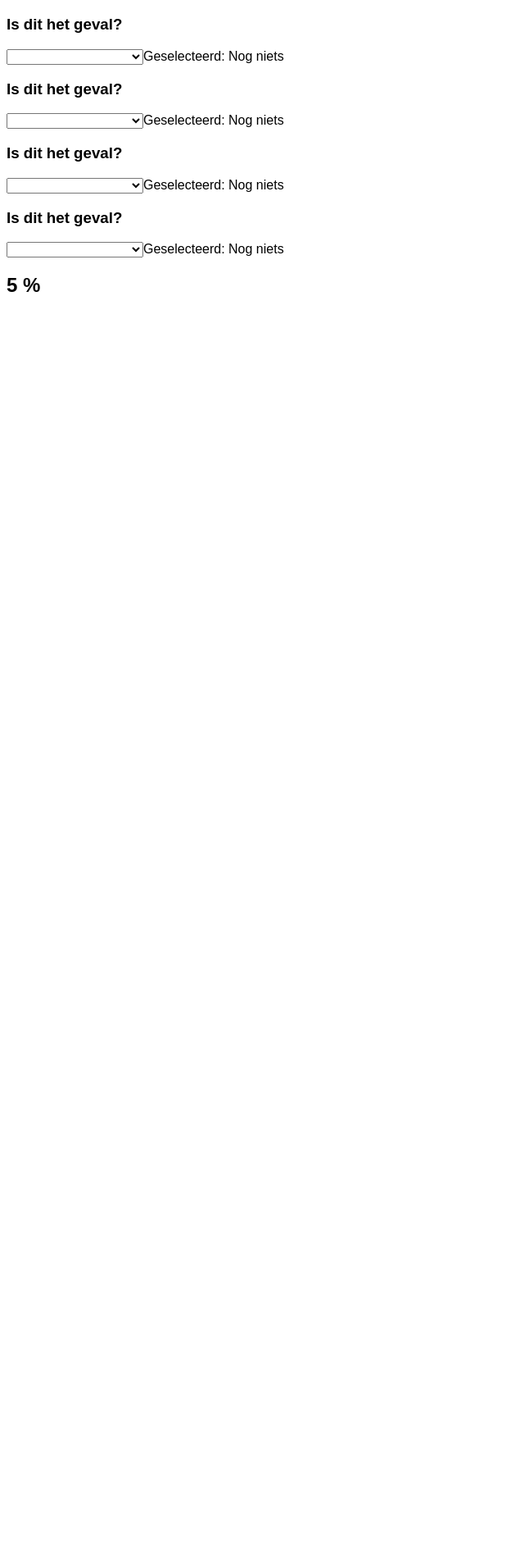
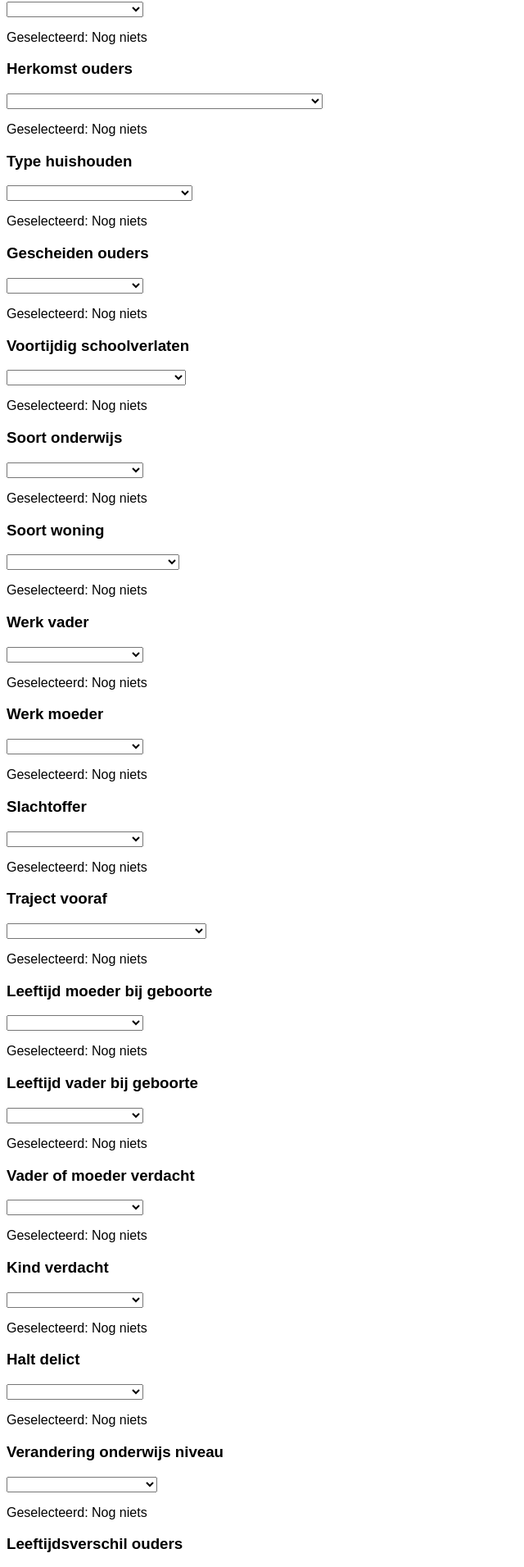
Before and after one commit to joostflick/frontend-applications, a Vue app: page / in a window 1280 px wide. Shown: the part 119-2030 px from the top of the page at 82% size, without its empty margins (0-640 px from the left). Before the commit the page ends 800 px from the top, so only its background shows below. Built offline with nearby package versions, Linux system fonts and the light colour scheme.

Commit message:
Updated form + added questions

```diff
--- a/src/Form.vue
+++ b/src/Form.vue
@@ -1,9 +1,16 @@
 <template>
-    <div>
-        <h1>Vragen</h1>
-        <app-input></app-input>
-        <app-input></app-input>
-        <app-input></app-input>
-        <app-input></app-input>
+    <div id="questionform">
+        <app-input v-for="question in questions" v-bind:key="question.id" :question='question' />
     </div>
 </template>
+
+<script>
+import questions from './questions.js'
+export default {
+    data () {
+        return {
+            questions
+        }
+    }
+}
+</script>
--- a/src/Input.vue
+++ b/src/Input.vue
@@ -1,13 +1,11 @@
 <template>
     <div>
-        <h3>Is dit het geval?</h3>
+        <h3>{{question.question}}</h3>
        <select v-model="selected">
   <option disabled value="Leeg">Selecteer één antwoord:</option>
-  <option>Optie 1</option>
-  <option>Optie 2</option>
-  <option>Optie 3</option>
+  <option v-for="option in question.options" v-bind:key="option.id" :option='option'>{{option}}</option>
 </select>
-<span>Geselecteerd: {{ selected }}</span>
+<p>Geselecteerd: {{ selected }}</p>
     </div>
 </template>
 <script>
@@ -16,6 +14,9 @@ export default {
         return {
             selected: 'Nog niets'
         }
+    },
+    props: {
+        question: Object
     }
 }
 </script>
--- a/src/main.js
+++ b/src/main.js
@@ -6,7 +6,10 @@ import Input from './Input.vue'
 Vue.component('app-form', Form)
 Vue.component('app-input', Input)
 
+
 new Vue({
-  el: '#app',
-  render: h => h(App)
-});
+  el     : '#app',
+  components: { app: App,
+   },
+  render : h => h('app')
+})
--- /dev/null
+++ b/src/questions.js
@@ -0,0 +1,278 @@
+export default [
+    { question: "Geslacht ", options: ["Vrouw", "Man"] },
+    {
+      question: "Herkomst ouders",
+      options: [
+        "Beide ouders Nederlands",
+        "Beide ouders niet Nederlands",
+        "Een van de ouders Nederlands en de andere niet Nederlands"
+      ]
+    },
+    {
+      question: "Type huishouden",
+      options: [
+        "Gehuwd paar met kinderen",
+        "Eenouderhuishouden",
+        "Eenpersoonshuishouden",
+        "Gehuwd paar zonder kinderen",
+        "Institutioneel huishouden",
+        "Niet-gehuwd paar met kinderen",
+        "Niet-gehuwd paar zonder kinderen",
+        "Overig huishouden",
+        "Onbekend huishouden"
+      ]
+    },
+    { question: "Gescheiden ouders", options: ["Nee", "Ja"] },
+    {
+      question: "Voortijdig schoolverlaten",
+      options: [
+        "Door in onderwijs",
+        "Onbekend",
+        "Niet van toepassing",
+        "Uit onderwijs met startkwalificatie",
+        "Voortijdig schoolverlaten"
+      ]
+    },
+    {
+      question: "Soort onderwijs",
+      options: ["Regulier onderwijs", "Onbekend", "Niet-regulier onderwijs"]
+    },
+    {
+      question: "Soort woning",
+      options: [
+        "Eigen woning",
+        "Huurwoning met huurtoeslag",
+        "Huurwoning zonder huurtoeslag",
+        "Onbekend"
+      ]
+    },
+    {
+      question: "Werk vader",
+      options: [
+        "Werkend of overig actief",
+        "Geen werk en niet actief",
+        "Onbekend"
+      ]
+    },
+    {
+      question: "Werk moeder",
+      options: [
+        "Werkend of overig actief",
+        "Geen werk en niet actief",
+        "Onbekend"
+      ]
+    },
+    { question: "Slachtoffer", options: ["Nee", "Ja"] },
+    {
+      question: "Traject vooraf",
+      options: [
+        "Geen jeugdhulp zonder verblijf gehad",
+        "Jeugdhulp zonder verblijf gehad"
+      ]
+    },
+    {
+      question: "Leeftijd moeder bij geboorte",
+      options: [
+        "Jonger dan 20 jaar",
+        "20 tot 25 jaar",
+        "25 tot 30 jaar",
+        "30 tot 35 jaar",
+        "35 tot 40 jaar",
+        "40 jaar en ouder"
+      ]
+    },
+    {
+      question: "Leeftijd vader bij geboorte",
+      options: [
+        "Jonger dan 25 jaar",
+        "25 tot 30 jaar",
+        "30 tot 35 jaar",
+        "35 tot 40 jaar",
+        "40 jaar en ouder"
+      ]
+    },
+    { question: "Vader of moeder verdacht", options: ["Nee", "Ja"] },
+    { question: "Kind verdacht", options: ["Nee", "Ja"] },
+    { question: "Halt delict", options: ["Nee", "Ja"] },
+    {
+      question: "Verandering onderwijs niveau",
+      options: ["Opschalen of gelijk blijvend", "Afschalen", "Onbekend"]
+    },
+    {
+      question: "Leeftijdsverschil ouders",
+      options: ["Minder dan 5 jaar", "Meer dan 5 jaar"]
+    },
+    {
+      question: "Actueel onderwijs niveau",
+      options: [
+        "Basisonderwijs",
+        "Onderwijs onbekend",
+        "Vmbo b/k, mbo 1 of mbo 2",
+        "Vmbo g/t, mbo 3 of mbo 4",
+        "Havo onderbouw, Havo bovenbouw of Hbo bachelor",
+        "Vwo of Wo bachelor"
+      ]
+    },
+    {
+      question: "Hoogst behaalde diploma vader",
+      options: [
+        "Onderwijs onbekend",
+        "Vmbo b/k, mbo 1 of mbo 2",
+        "Vmbo g/t, mbo 3 of mbo 4",
+        "Havo onderbouw, Havo bovenbouw, Hbo bachelor of Hbo master",
+        "Vwo, Wo bachelor of Wo master"
+      ]
+    },
+    {
+      question: "Hoogst behaalde diploma moeder",
+      options: [
+        "Onderwijs onbekend",
+        "Vmbo b/k, mbo 1 of mbo 2",
+        "Vmbo g/t, mbo 3 of mbo 4",
+        "Havo onderbouw, Havo bovenbouw, Hbo bachelor of Hbo master",
+        "Vwo, Wo bachelor of Wo master"
+      ]
+    },
+    { question: "Zwaar traject", options: ["Nee", "Ja"] }
+  ];
+  const questions = [
+  { question: "Geslacht ", options: ["Vrouw", "Man"] },
+  {
+    question: "Herkomst ouders",
+    options: [
+      "Beide ouders Nederlands",
+      "Beide ouders niet Nederlands",
+      "Een van de ouders Nederlands en de andere niet Nederlands",
+      "Onbekend"
+    ]
+  },
+  {
+    question: "Type huishouden",
+    options: [
+      "Gehuwd paar met kinderen",
+      "Eenouderhuishouden",
+      "Eenpersoonshuishouden",
+      "Gehuwd paar zonder kinderen",
+      "Institutioneel huishouden",
+      "Niet-gehuwd paar met kinderen",
+      "Niet-gehuwd paar zonder kinderen",
+      "Overig huishouden",
+      "Onbekend"
+    ]
+  },
+  { question: "Gescheiden ouders", options: ["Nee", "Ja"] },
+  {
+    question: "Voortijdig schoolverlaten",
+    options: [
+      "Door in onderwijs",
+      "Niet van toepassing",
+      "Uit onderwijs met startkwalificatie",
+      "Voortijdig schoolverlaten",
+      "Onbekend"
+    ]
+  },
+  {
+    question: "Soort onderwijs",
+    options: ["Regulier onderwijs", "Niet-regulier onderwijs", "Onbekend"]
+  },
+  {
+    question: "Soort woning",
+    options: [
+      "Eigen woning",
+      "Huurwoning met huurtoeslag",
+      "Huurwoning zonder huurtoeslag",
+      "Onbekend"
+    ]
+  },
+  {
+    question: "Werk vader",
+    options: [
+      "Werkend of overig actief",
+      "Geen werk en niet actief",
+      "Onbekend"
+    ]
+  },
+  {
+    question: "Werk moeder",
+    options: [
+      "Werkend of overig actief",
+      "Geen werk en niet actief",
+      "Onbekend"
+    ]
+  },
+  { question: "Slachtoffer", options: ["Nee", "Ja"] },
+  {
+    question: "Traject vooraf",
+    options: [
+      "Geen jeugdhulp zonder verblijf gehad",
+      "Jeugdhulp zonder verblijf gehad",
+      "Onbekend"
+    ]
+  },
+  {
+    question: "Leeftijd moeder bij geboorte",
+    options: [
+      "Jonger dan 20 jaar",
+      "20 tot 25 jaar",
+      "25 tot 30 jaar",
+      "30 tot 35 jaar",
+      "35 tot 40 jaar",
+      "40 jaar en ouder",
+      "Onbekend"
+    ]
+  },
+  {
+    question: "Leeftijd vader bij geboorte",
+    options: [
+      "Jonger dan 25 jaar",
+      "25 tot 30 jaar",
+      "30 tot 35 jaar",
+      "35 tot 40 jaar",
+      "40 jaar en ouder",
+      "Onbekend"
+    ]
+  },
+  { question: "Vader of moeder verdacht", options: ["Nee", "Ja", "Onbekend"] },
+  { question: "Kind verdacht", options: ["Nee", "Ja", "Onbekend"] },
+  { question: "Halt delict", options: ["Nee", "Ja", "Onbekend"] },
+  {
+    question: "Verandering onderwijs niveau",
+    options: ["Opschalen of gelijk blijvend", "Afschalen", "Onbekend"]
+  },
+  {
+    question: "Leeftijdsverschil ouders",
+    options: ["Minder dan 5 jaar", "Meer dan 5 jaar", "Onbekend"]
+  },
+  {
+    question: "Actueel onderwijs niveau",
+    options: [
+      "Basisonderwijs",
+      "Vmbo b/k, mbo 1 of mbo 2",
+      "Vmbo g/t, mbo 3 of mbo 4",
+      "Havo onderbouw, Havo bovenbouw of Hbo bachelor",
+      "Vwo of Wo bachelor",
+      "Onbekend"
+    ]
+  },
+  {
+    question: "Hoogst behaalde diploma vader",
+    options: [
+      "Vmbo b/k, mbo 1 of mbo 2",
+      "Vmbo g/t, mbo 3 of mbo 4",
+      "Havo onderbouw, Havo bovenbouw, Hbo bachelor of Hbo master",
+      "Vwo, Wo bachelor of Wo master",
+      "Onbekend"
+    ]
+  },
+  {
+    question: "Hoogst behaalde diploma moeder",
+    options: [
+      "Vmbo b/k, mbo 1 of mbo 2",
+      "Vmbo g/t, mbo 3 of mbo 4",
+      "Havo onderbouw, Havo bovenbouw, Hbo bachelor of Hbo master",
+      "Vwo, Wo bachelor of Wo master",
+      "Onbekend"
+    ]
+  },
+  { question: "Zwaar traject", options: ["Nee", "Ja", "Onbekend"] }
+];
```
